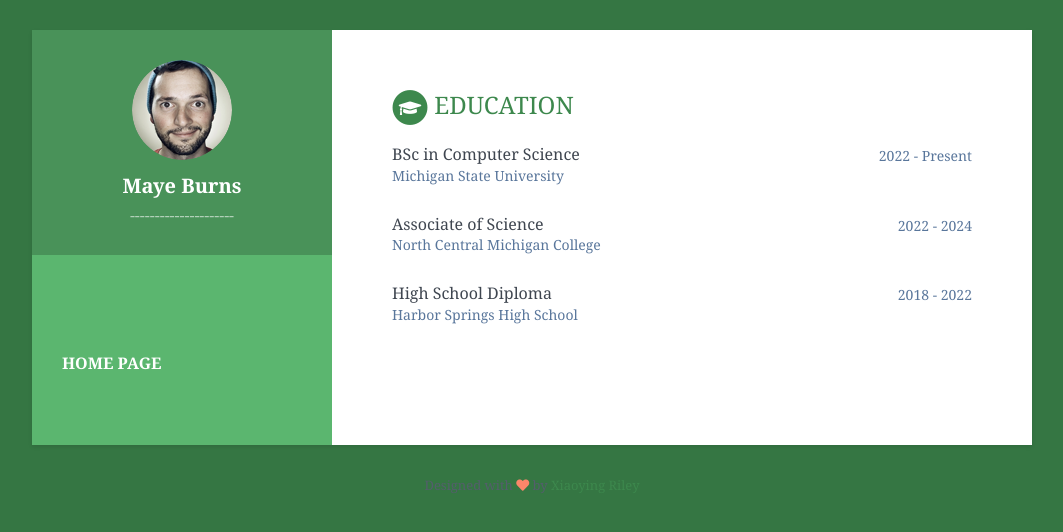
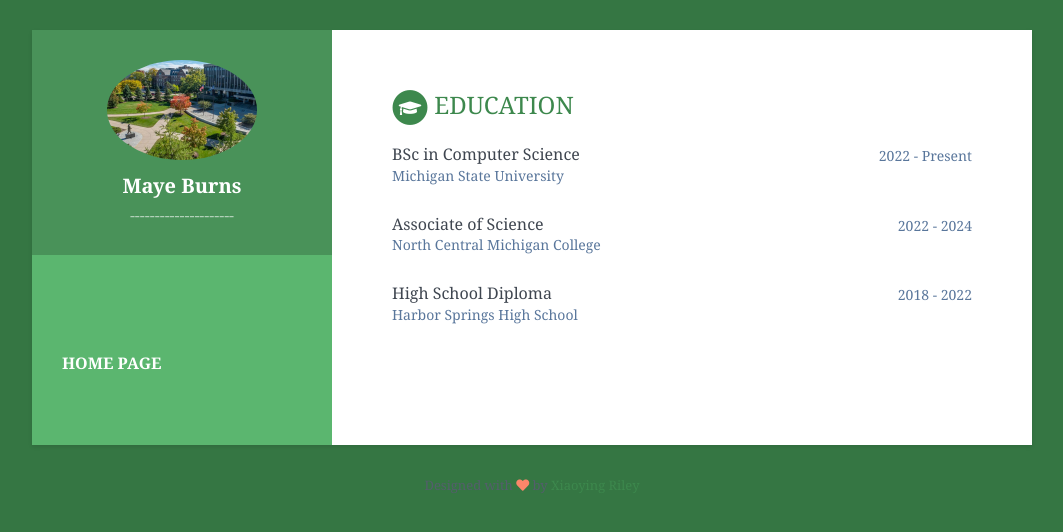
Before and after one commit to burnsmay/burnsmay.github.io.education, a Jekyll site: the page built from index.html, in a window 1280 px wide. Shown: the top 532 px of the page, without its empty margins (108-1171 px from the left). Built offline with Jekyll 4.4.1, drawn with Linux system fonts in a browser that asks for light colours.

Commit message:
Update data.yml changing to campus pic

```diff
--- a/_data/data.yml
+++ b/_data/data.yml
@@ -10,7 +10,7 @@ sidebar:
     # Profile information
     name: Maye Burns
     tagline: ---------------------
-    avatar: profile.png  #place a 100x100 picture inside /assets/images/ folder and provide the name of the file below
+    avatar: campus_pic.jpg  #place a 100x100 picture inside /assets/images/ folder and provide the name of the file below
 
     # Sidebar links
     #email: hello@webjeda.com
```
